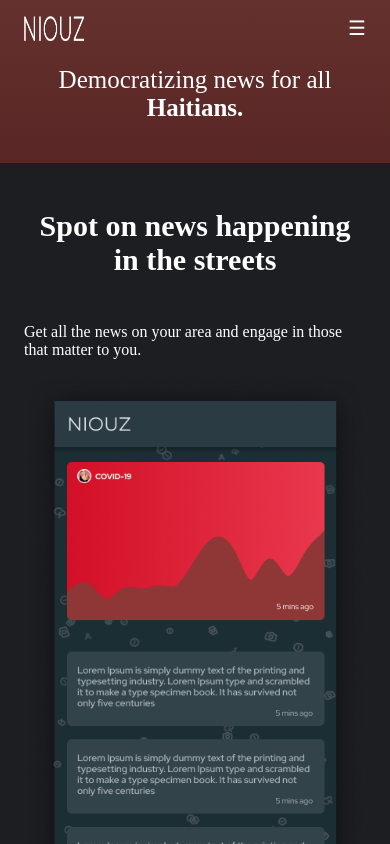
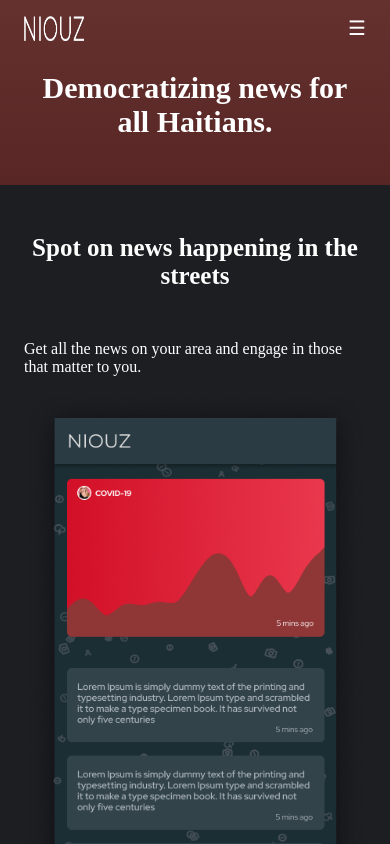
Before and after one commit to Niouz/testinglandingpage, a Next.js app: page / in a window 390 px wide. Shown: the top 844 px of the page. Built offline with nearby package versions, Linux system fonts and the light colour scheme.

Commit message:
i am tired

```diff
--- a/components/NewBody.js
+++ b/components/NewBody.js
@@ -9,11 +9,11 @@
                     <img src={logo} alt="nioz Logo" />
                     <span>&#9776;</span>
                </div>
-               <p>Democratizing news for all <strong>Haitians.</strong></p>
+               <h3>Democratizing news for all <strong>Haitians.</strong></h3>
            </div>
 
            <div className={styles.spot}>
-               <h3>Spot on news happening in the streets </h3>
+               <h4>Spot on news happening in the streets </h4>
                <p>Get all the news on your area and engage in those that matter to you. </p>
                <img src={interfaceNiouzImage} />
            </div>
--- a/styles/Body.module.css
+++ b/styles/Body.module.css
@@ -21,10 +21,10 @@
     }
 
     .header hr { width: 100%; color: #fff; }
-    .header p {
+    .header h3 {
         text-align: center;
         color: #fff;
-        font-size: 25px;
+        font-size: 30px;
     }
     .header div {
         display: flex;
@@ -51,13 +51,14 @@
         background-color: #1d1e22;
     }
 
-    .spot h3 {
+    .spot h4 {
         text-align: center;
-        font-size: 30px;
+        font-size: 25px;
         color: #fff;
     }
 
     .spot p {
         color:#fff
     }
+
 }
```
